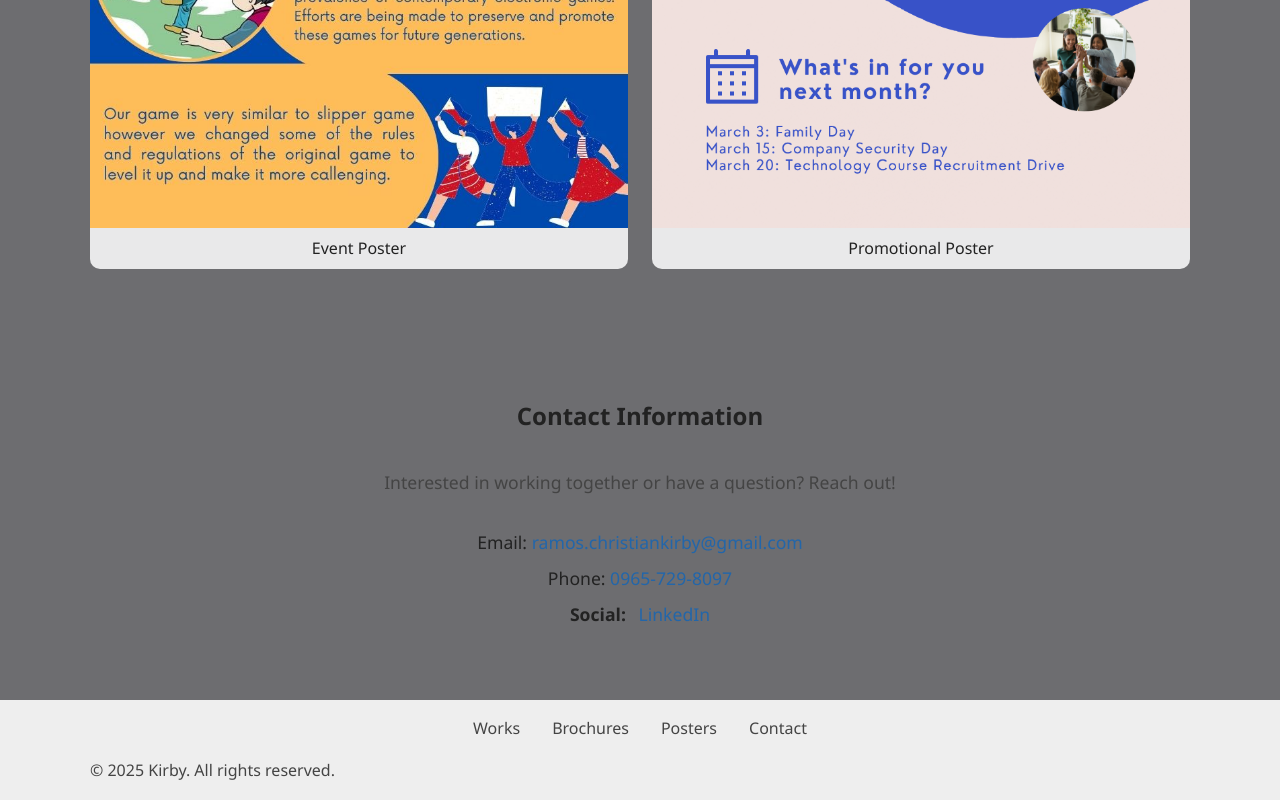
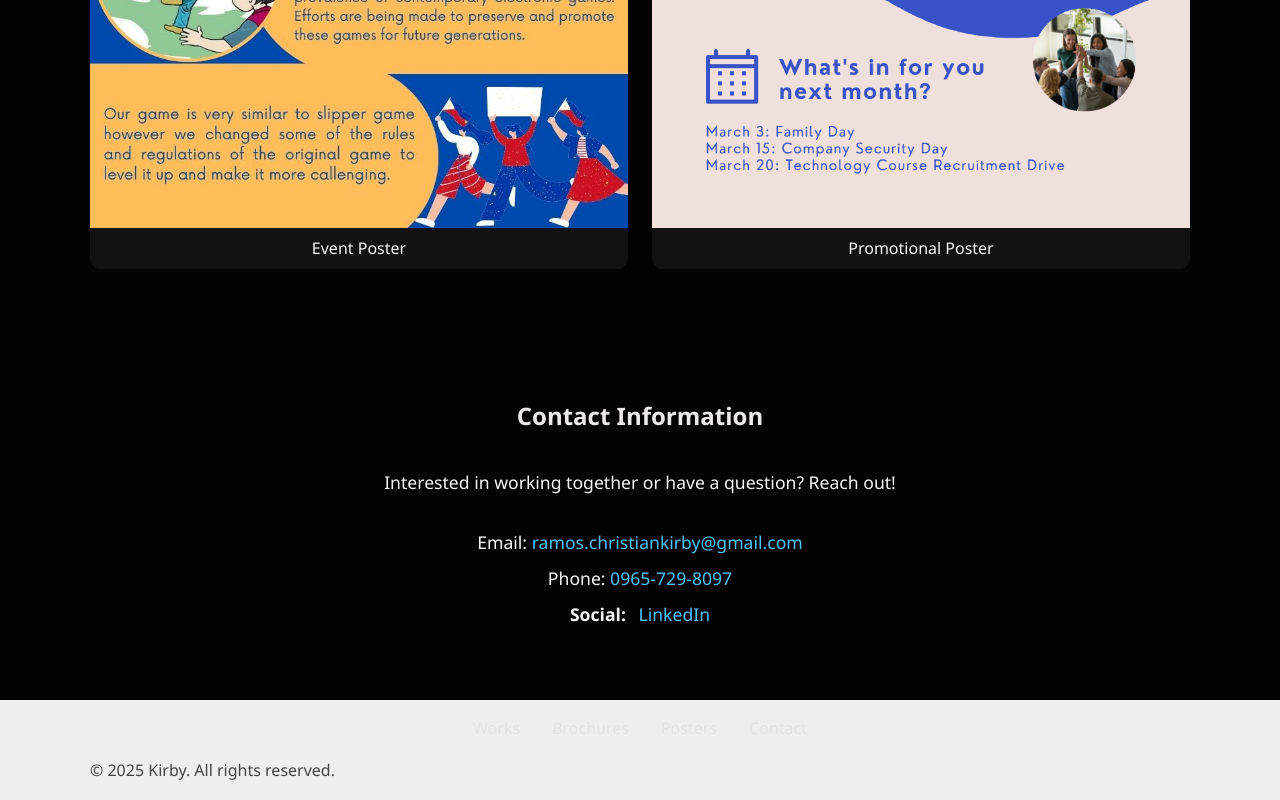
Before and after one commit to RamosChristianKirby/GraphicPortfolio, a plain HTML site: page index.html in a window 1280 px wide. Shown: the part 3116-3916 px from the top of the page. Drawn offline with Linux system fonts and the light colour scheme.

Commit message:
Update style.css

```diff
--- a/style.css
+++ b/style.css
@@ -7,8 +7,8 @@
 
 body {
   font-family: 'Segoe UI', Tahoma, Geneva, Verdana, sans-serif;
-  background-color: #6d6d70; /* gray */
-  color: #222; /* darker text for readability */
+  background-color: #030303; /* gray */
+  color: #f8f4f4; /* darker text for readability */
   line-height: 1.6;
 }
 
@@ -40,7 +40,7 @@ body {
   gap: 2rem;
 }
 .nav-links li a {
-  color: #222;
+  color: #f3f3f3;
   text-decoration: none;
   font-weight: 500;
   transition: color 0.2s;
@@ -127,7 +127,7 @@ body {
 h2 {
   text-align: center;
   margin-bottom: 2rem;
-  color: #222;
+  color: #eceaea;
 }
 
 .grid {
@@ -155,15 +155,15 @@ h2 {
 /* Section description */
 .section-desc {
   text-align: center;
-  color: #444;
+  color: #f7f6f6;
   margin-bottom: 2rem;
   font-size: 1.1rem;
 }
 
 /* Card captions */
 .card .caption {
-  background: rgba(255,255,255,0.85);
-  color: #222;
+  background: rgba(20,20,20,0.92); /* darker background for black theme */
+  color: #f8f8f8; /* lighter text */
   text-align: center;
   padding: 0.5rem 0;
   font-size: 1rem;
@@ -175,7 +175,7 @@ h2 {
   list-style: none;
   text-align: center;
   font-size: 1.1rem;
-  color: #222;
+  color: #f8f8f8; /* lighter text */
 }
 
 .contact-info li {
@@ -183,12 +183,12 @@ h2 {
 }
 
 .contact-info a {
-  color: #2266aa;
+  color: #4fc3f7; /* lighter blue for contrast */
   text-decoration: none;
   transition: color 0.2s;
 }
 .contact-info a:hover {
-  color: #00b3b3;
+  color: #00e6e6;
 }
 
 /* Social links in contact */
@@ -215,7 +215,7 @@ h2 {
   padding: 0;
 }
 .footer-nav li a {
-  color: #444;
+  color: #e3e3e3;
   text-decoration: none;
   font-size: 1rem;
   transition: color 0.2s;
```
